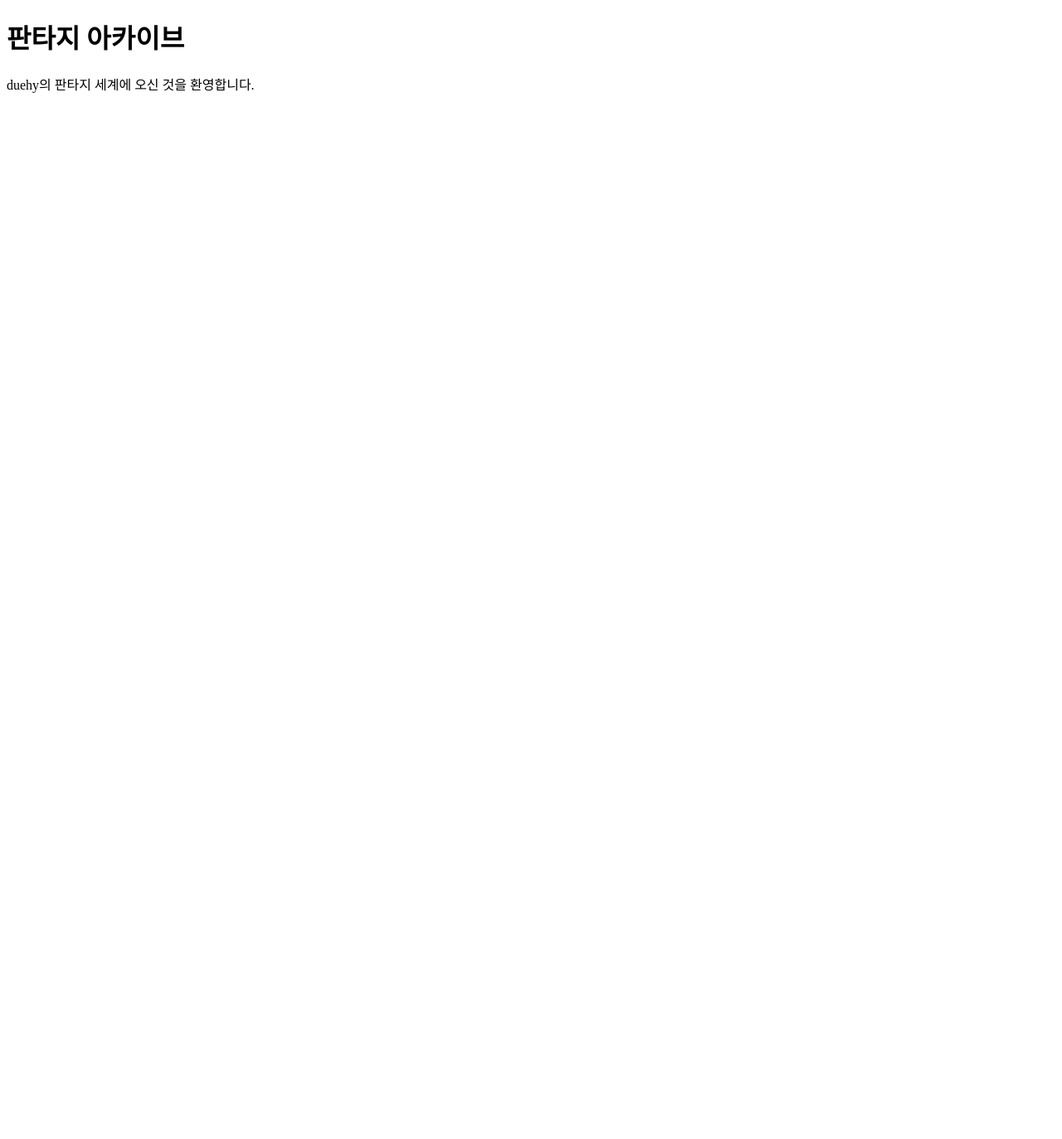
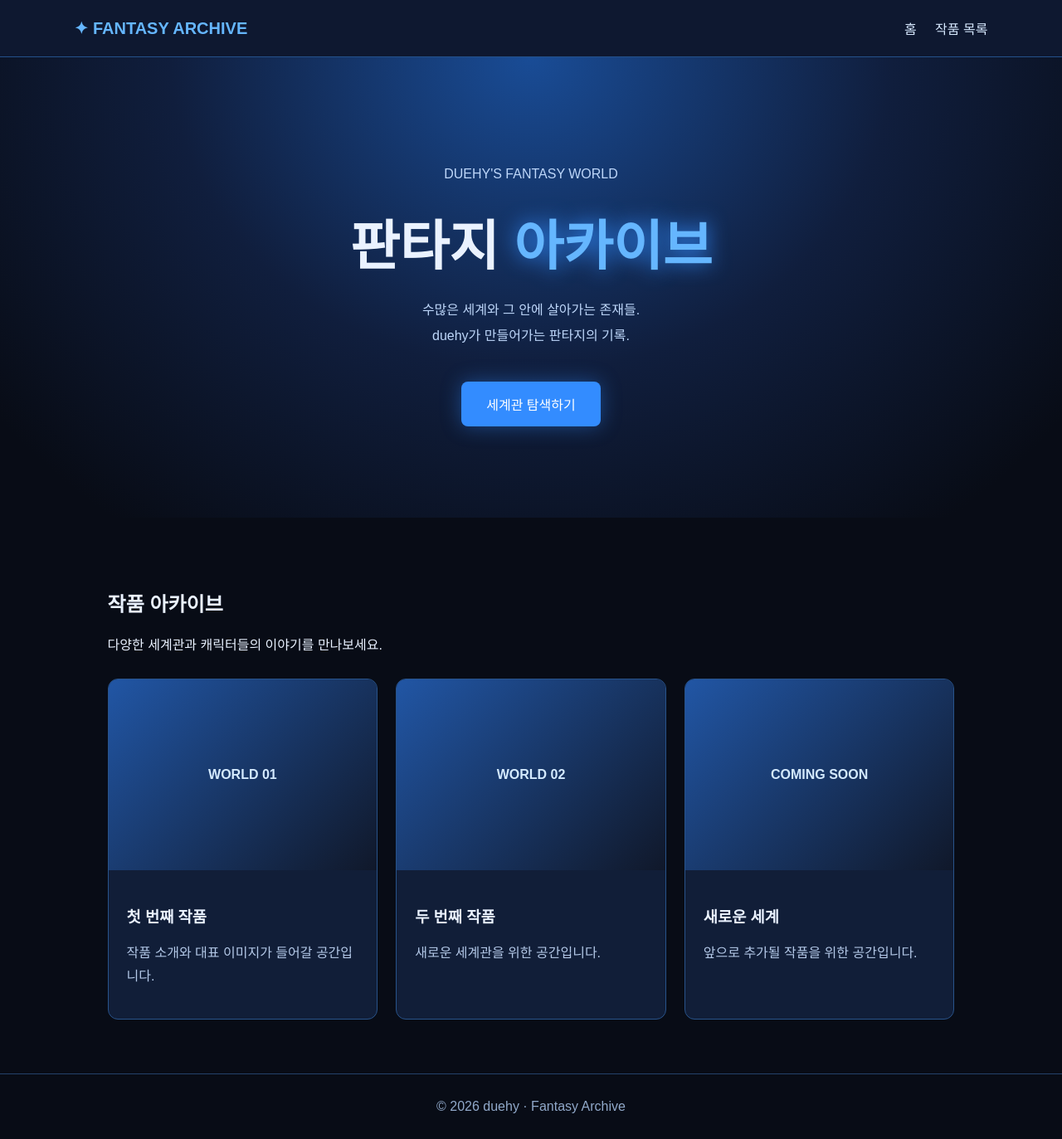
Before and after one commit to Aegis1216/fantasy-archive, a plain HTML site: page index.html in a window 1280 px wide. Shown: the whole page at 83% size. Before the commit the page ends 800 px from the top, so only its background shows below. Drawn offline with Linux system fonts and the light colour scheme.

Commit message:
홈페이지디지인적용

```diff
--- a/index.html
+++ b/index.html
@@ -1,11 +1,182 @@
+
 <!DOCTYPE html>
 <html lang="ko">
 <head>
-  <meta charset="UTF-8">
-  <title>판타지 아카이브</title>
+<meta charset="UTF-8">
+<meta name="viewport" content="width=device-width, initial-scale=1">
+<title>판타지 아카이브 | duehy</title>
+<style>
+* { box-sizing: border-box; }
+html { scroll-behavior: smooth; }
+
+body {
+  margin: 0;
+  font-family: Arial, "Malgun Gothic", sans-serif;
+  background: #080c16;
+  color: #eaf2ff;
+}
+
+header {
+  display: flex;
+  justify-content: space-between;
+  align-items: center;
+  flex-wrap: wrap;
+  gap: 16px;
+  padding: 22px 7%;
+  background: #0e1830;
+  border-bottom: 1px solid #24518b;
+}
+
+.logo {
+  color: #65b6ff;
+  font-size: 20px;
+  font-weight: bold;
+}
+
+nav a {
+  color: #d7e9ff;
+  text-decoration: none;
+  margin-left: 18px;
+}
+
+.hero {
+  padding: 110px 7%;
+  text-align: center;
+  background: radial-gradient(
+    ellipse at top,
+    #194c96 0%,
+    #101e3d 48%,
+    #080c16 90%
+  );
+}
+
+.hero h1 {
+  font-size: clamp(36px, 6vw, 65px);
+  margin: 20px 0;
+}
+
+.hero h1 span {
+  color: #65b6ff;
+  text-shadow: 0 0 25px #338cff;
+}
+
+.hero p {
+  color: #bed7fa;
+  line-height: 1.9;
+}
+
+.button {
+  display: inline-block;
+  margin-top: 24px;
+  padding: 15px 30px;
+  border-radius: 8px;
+  background: #338cff;
+  color: white;
+  text-decoration: none;
+  box-shadow: 0 0 25px #338cff66;
+}
+
+.works {
+  max-width: 1200px;
+  margin: auto;
+  padding: 65px 7%;
+}
+
+.cards {
+  display: grid;
+  grid-template-columns: repeat(auto-fit, minmax(230px, 1fr));
+  gap: 22px;
+  margin-top: 30px;
+}
+
+.card {
+  overflow: hidden;
+  background: #111e38;
+  border: 1px solid #28538a;
+  border-radius: 12px;
+  transition: 0.2s;
+}
+
+.card:hover {
+  transform: translateY(-5px);
+  border-color: #65b6ff;
+  box-shadow: 0 0 22px #338cff44;
+}
+
+.cover {
+  height: 230px;
+  display: grid;
+  place-items: center;
+  background: linear-gradient(135deg, #2156a5, #10182a);
+  color: #d4eaff;
+  font-weight: bold;
+}
+
+.info { padding: 22px; }
+.info p { color: #b4c9e8; line-height: 1.7; }
+
+footer {
+  padding: 30px;
+  text-align: center;
+  color: #91a9ca;
+  border-top: 1px solid #24416b;
+}
+</style>
 </head>
 <body>
-  <h1>판타지 아카이브</h1>
-  <p>duehy의 판타지 세계에 오신 것을 환영합니다.</p>
+
+<header>
+  <div class="logo">✦ FANTASY ARCHIVE</div>
+  <nav>
+    <a href="#home">홈</a>
+    <a href="#works">작품 목록</a>
+  </nav>
+</header>
+
+<main>
+  <section class="hero" id="home">
+    <p>DUEHY'S FANTASY WORLD</p>
+    <h1>판타지 <span>아카이브</span></h1>
+    <p>수많은 세계와 그 안에 살아가는 존재들.<br>
+    duehy가 만들어가는 판타지의 기록.</p>
+    <a href="#works" class="button">세계관 탐색하기</a>
+  </section>
+
+  <section class="works" id="works">
+    <h2>작품 아카이브</h2>
+    <p>다양한 세계관과 캐릭터들의 이야기를 만나보세요.</p>
+
+    <div class="cards">
+      <article class="card">
+        <div class="cover">WORLD 01</div>
+        <div class="info">
+          <h3>첫 번째 작품</h3>
+          <p>작품 소개와 대표 이미지가 들어갈 공간입니다.</p>
+        </div>
+      </article>
+
+      <article class="card">
+        <div class="cover">WORLD 02</div>
+        <div class="info">
+          <h3>두 번째 작품</h3>
+          <p>새로운 세계관을 위한 공간입니다.</p>
+        </div>
+      </article>
+
+      <article class="card">
+        <div class="cover">COMING SOON</div>
+        <div class="info">
+          <h3>새로운 세계</h3>
+          <p>앞으로 추가될 작품을 위한 공간입니다.</p>
+        </div>
+      </article>
+    </div>
+  </section>
+</main>
+
+<footer>
+  © 2026 duehy · Fantasy Archive
+</footer>
+
 </body>
 </html>
```
